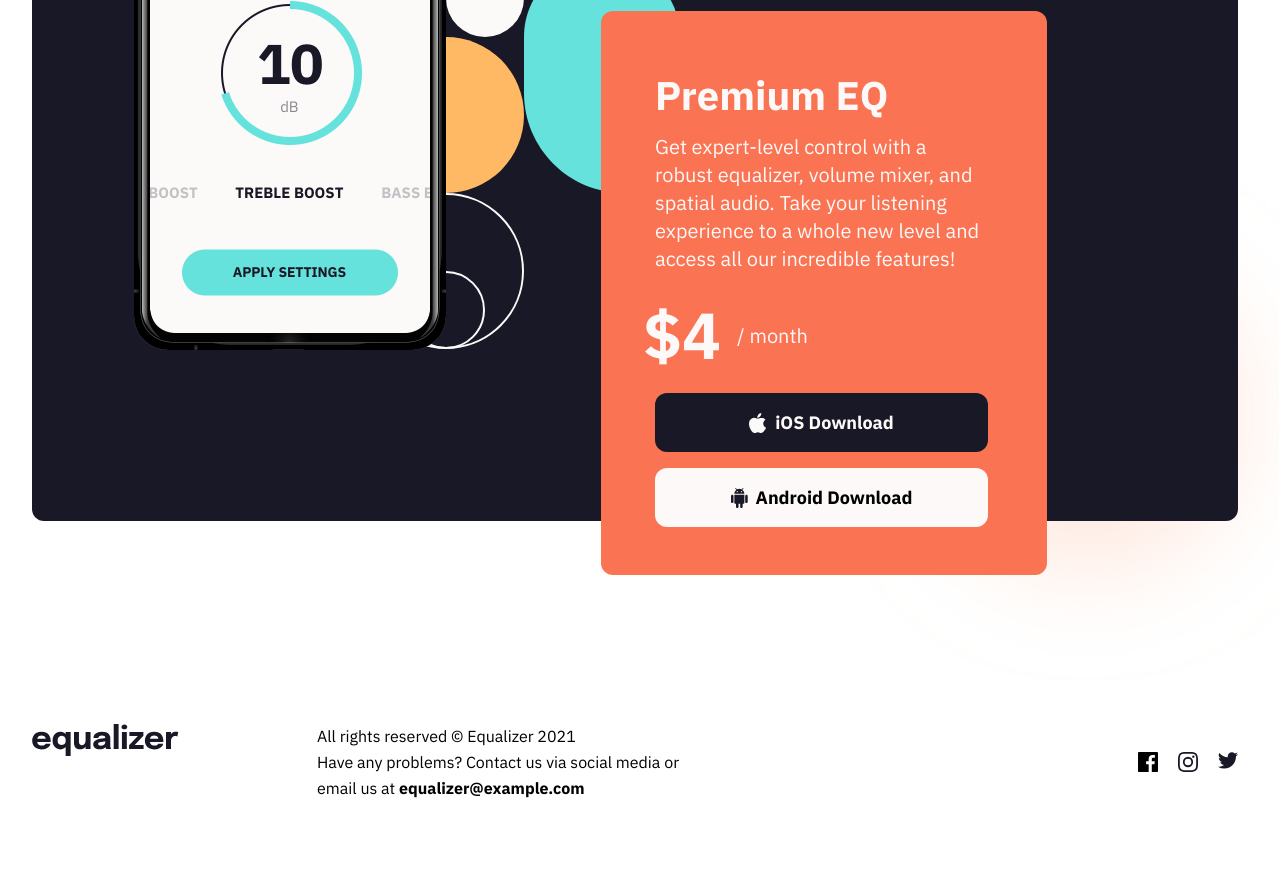
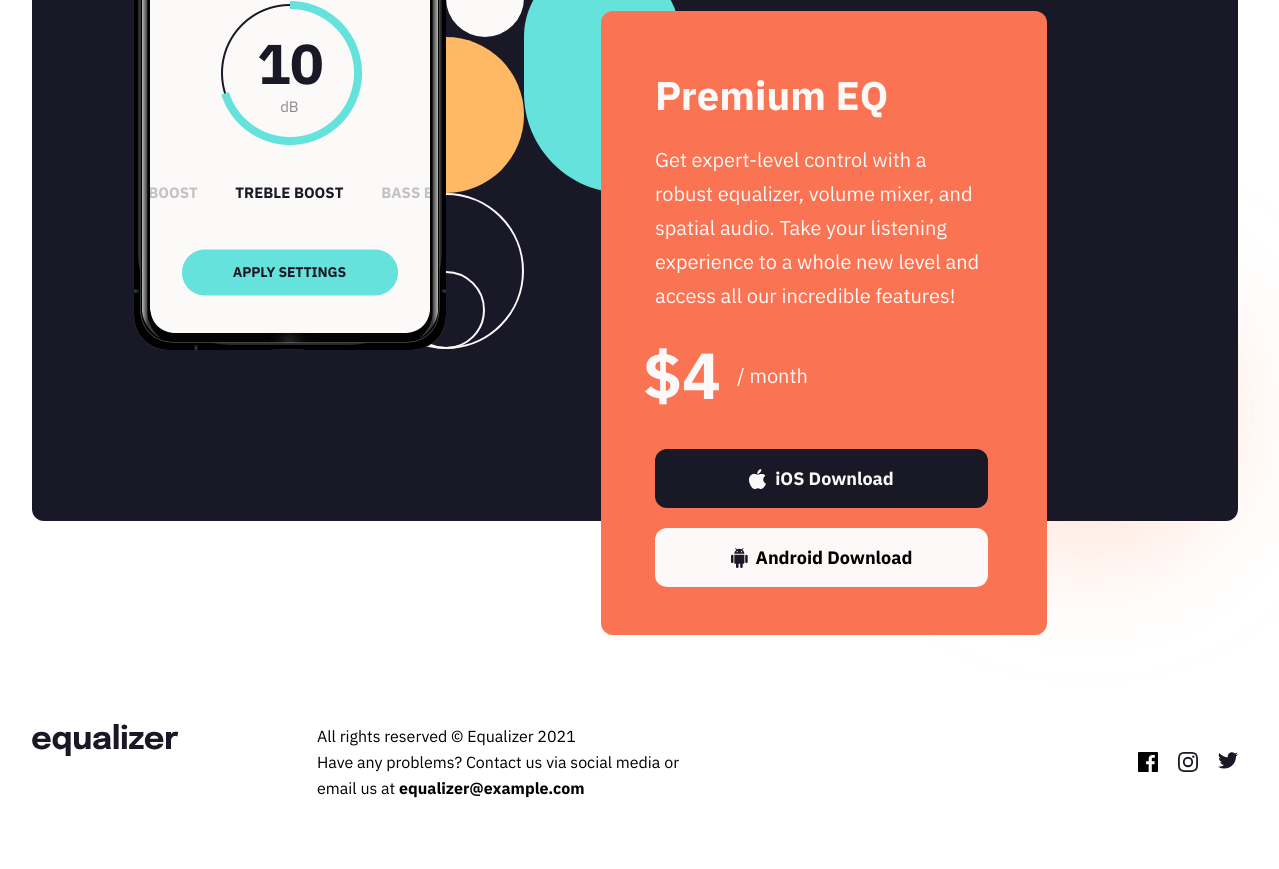
Before and after one commit to lukdotuk/fem13-equalizer-page, a plain HTML site: page index.html in a window 1536 px wide. Shown: the part 940-1809 px from the top of the page, without its empty margins (133-1412 px from the left). Drawn offline with Linux system fonts and the light colour scheme.

Commit message:
Desktop layout updated

```diff
--- a/style.css
+++ b/style.css
@@ -386,6 +386,15 @@ button {
     padding-left: 3.375rem;
     padding-right: 3.6875rem;
   }
+  .premium-header {
+    margin-bottom: 1.375rem;
+  }
+  .sale {
+    margin-bottom: 3rem;
+  }
+  .ios {
+    margin-bottom: 1.25rem;
+  }
   .foot {
     margin-inline: 10.3125rem;
     padding-bottom: 5.6825rem;
@@ -407,7 +416,7 @@ button {
   }
   .premium-text {
     font-size: var(--fs-400);
-    line-height: 1.75rem;
+    line-height: 2.125rem;
   }
   /* ----- other ----- */
   .app-screen {
```
